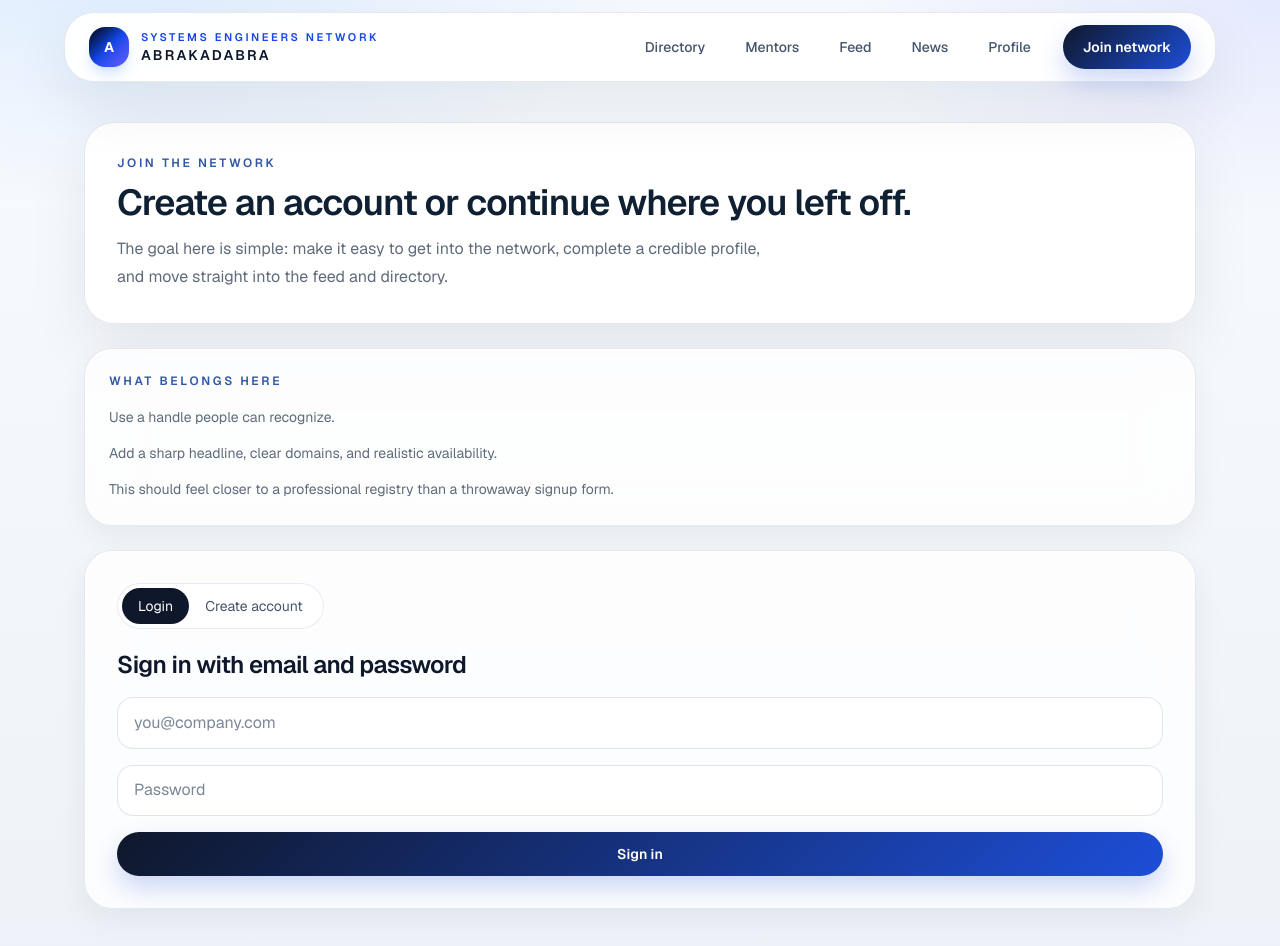
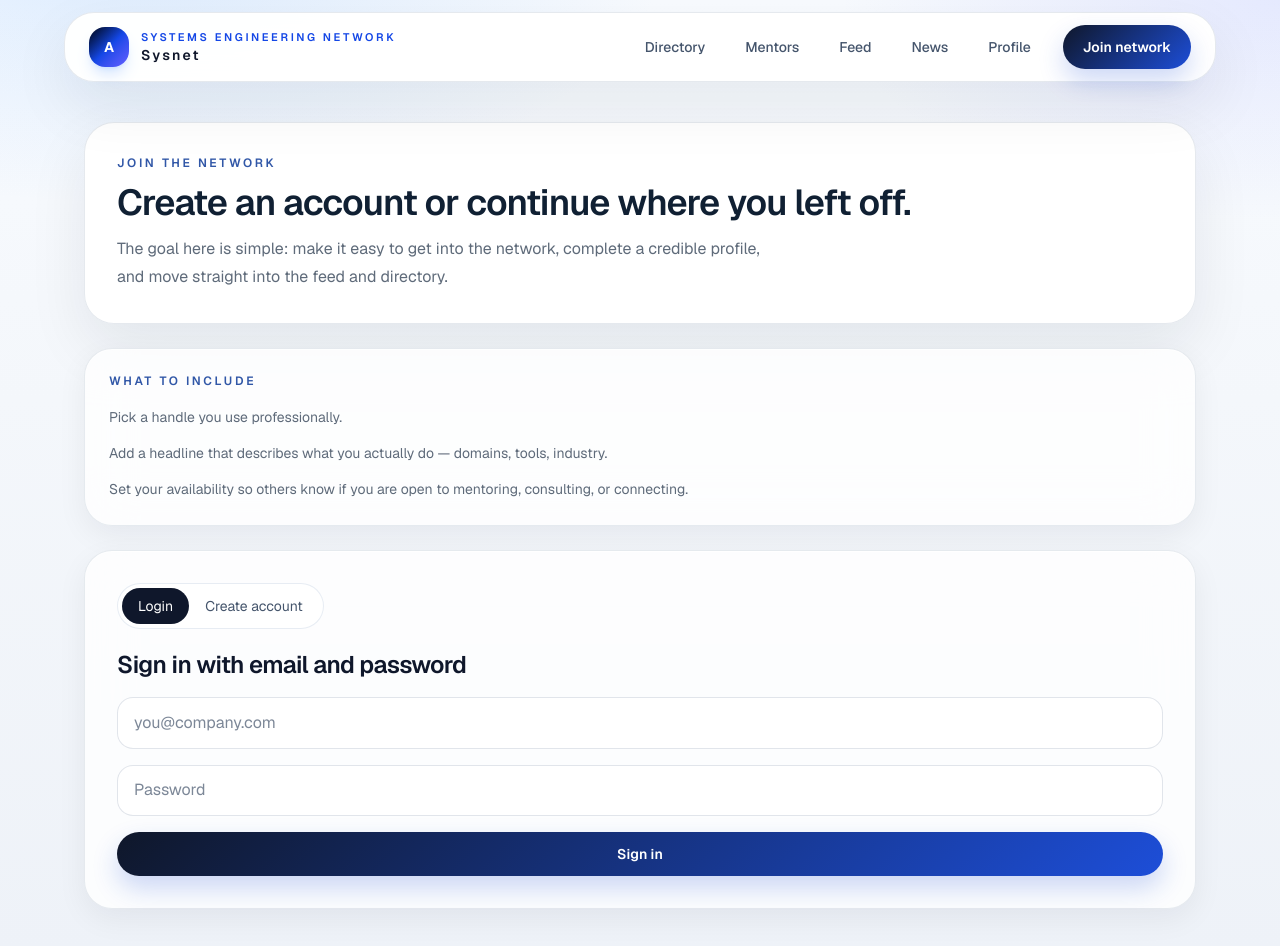
Before and after one commit to asdsadsadsasadsa/sysnet-org, a Next.js app in the folder frontend/: page /onboarding in a window 1280 px wide. Shown: the top 946 px of the page. Built offline with nearby package versions, Linux system fonts and the light colour scheme; no server answers.

Commit message:
fix: scrub all placeholder names, dev-facing copy, and cringy marketing language across all pages

```diff
--- a/frontend/src/app/about/page.tsx
+++ b/frontend/src/app/about/page.tsx
@@ -4,9 +4,8 @@ export default function AboutPage() {
       <p className="eyebrow">About the network</p>
       <h1 className="section-title">A more serious place for systems engineers.</h1>
       <p className="max-w-3xl text-base leading-7 soft-muted">
-        ABRAKADABRA is a focused professional community for systems engineers. The point is not to mimic a noisy social
-        platform — it is to create a calmer space for practical knowledge sharing, standards-aware discussion, trusted
-        peer discovery, and durable professional relationships.
+        Sysnet is a professional community for systems engineers. The goal is practical knowledge sharing,
+        standards-aware discussion, and trusted peer discovery — not another noisy social feed.
       </p>
       <div className="grid gap-4 md:grid-cols-3">
         {[
--- a/frontend/src/app/feed/page.tsx
+++ b/frontend/src/app/feed/page.tsx
@@ -252,9 +252,7 @@ export default function FeedPage() {
         <aside className="shell-card p-6">
           <p className="eyebrow">Posting intent</p>
           <div className="mt-4 space-y-3 text-sm leading-6 soft-muted">
-            <p>Share practical lessons, not vague thought leadership.</p>
-            <p>Good posts usually include context, method, failure mode, and what changed.</p>
-            <p>If publishing fails, the message below should tell us exactly where the backend is unhappy.</p>
+            <p>Share what you have learned in practice — implementation notes, failure modes, methods that worked.</p>
           </div>
           <div className="mt-5 flex flex-wrap gap-3">
             <Link href="/profile" className="secondary-button px-4 py-2 text-sm">
@@ -268,7 +266,7 @@ export default function FeedPage() {
       </section>
 
       <div className="rounded-2xl border border-blue-200 bg-blue-50 px-5 py-4 text-sm text-blue-800 flex items-center justify-between gap-4">
-        <p>New to the network? Check out the latest announcements and platform updates.</p>
+        <p>New here? See what is happening in systems engineering — <a href="/news" className="text-blue-700 hover:underline">read the latest news</a>.</p>
         <Link href="/news" className="shrink-0 font-medium underline underline-offset-2 hover:text-blue-900">
           Visit News
         </Link>
--- a/frontend/src/app/layout.tsx
+++ b/frontend/src/app/layout.tsx
@@ -14,13 +14,13 @@ const geistMono = Geist_Mono({
 });
 
 export const metadata: Metadata = {
-  title: "ABRAKADABRA — Systems Engineers Network",
+  title: "Sysnet — Systems Engineering Network",
   description:
-    "Professional network for systems engineers: connect by domain, tooling, and MBSE practices.",
+    "Professional network for systems engineers. Find peers by domain, tooling, and MBSE practice.",
   openGraph: {
-    title: "ABRAKADABRA — Systems Engineers Network",
+    title: "Sysnet — Systems Engineering Network",
     description:
-      "Find peers, share systems engineering patterns, and build trusted professional connections.",
+      "Find peers, share systems engineering knowledge, and build trusted professional connections.",
     type: "website",
   },
 };
@@ -50,8 +50,8 @@ export default function RootLayout({
                     A
                   </div>
                   <div>
-                    <div className="text-[11px] font-semibold uppercase tracking-[0.24em] text-blue-700">Systems Engineers Network</div>
-                    <div className="text-sm font-semibold tracking-[0.16em] text-slate-900">ABRAKADABRA</div>
+                    <div className="text-[11px] font-semibold uppercase tracking-[0.24em] text-blue-700">Systems Engineering Network</div>
+                    <div className="text-sm font-semibold tracking-[0.16em] text-slate-900">Sysnet</div>
                   </div>
                 </Link>
               </div>
--- a/frontend/src/app/onboarding/page.tsx
+++ b/frontend/src/app/onboarding/page.tsx
@@ -232,11 +232,11 @@ export default function OnboardingPage() {
           </p>
         </div>
         <div className="shell-card p-6">
-          <p className="eyebrow">What belongs here</p>
+          <p className="eyebrow">What to include</p>
           <div className="mt-4 space-y-3 text-sm leading-6 soft-muted">
-            <p>Use a handle people can recognize.</p>
-            <p>Add a sharp headline, clear domains, and realistic availability.</p>
-            <p>This should feel closer to a professional registry than a throwaway signup form.</p>
+            <p>Pick a handle you use professionally.</p>
+            <p>Add a headline that describes what you actually do — domains, tools, industry.</p>
+            <p>Set your availability so others know if you are open to mentoring, consulting, or connecting.</p>
           </div>
         </div>
       </section>
@@ -312,21 +312,21 @@ export default function OnboardingPage() {
             </button>
           </div>
           <div className="grid gap-4 md:grid-cols-2">
-            <input placeholder="handle" value={handle} onChange={(e) => setHandle(e.target.value)} />
-            <input placeholder="public name" value={displayName} onChange={(e) => setDisplayName(e.target.value)} />
+            <input placeholder="Handle (e.g. jsmith)" value={handle} onChange={(e) => setHandle(e.target.value)} />
+            <input placeholder="Full name" value={displayName} onChange={(e) => setDisplayName(e.target.value)} />
             <label className="md:col-span-2 rounded-2xl border border-slate-200/80 bg-white/80 p-4 text-sm text-slate-700">
               <span className="block text-sm font-semibold text-slate-900">Profile visibility</span>
-              <span className="mt-1 block soft-muted">Public profiles appear in the people directory. Private profiles are visible only to you.</span>
+              <span className="mt-1 block soft-muted">Public profiles appear in the member directory. Private profiles are visible only to you.</span>
               <select className="mt-3" value={visibility} onChange={(e) => setVisibility(e.target.value as ProfileVisibility)}>
                 <option value="public">Public</option>
                 <option value="private">Private</option>
               </select>
             </label>
-            <input className="md:col-span-2" placeholder="headline" value={headline} onChange={(e) => setHeadline(e.target.value)} />
-            <input placeholder="location" value={location} onChange={(e) => setLocation(e.target.value)} />
-            <input placeholder="domains csv" value={domains} onChange={(e) => setDomains(e.target.value)} />
-            <input placeholder="tags csv" value={tags} onChange={(e) => setTags(e.target.value)} />
-            <input placeholder="open_to csv" value={openTo} onChange={(e) => setOpenTo(e.target.value)} />
+            <input className="md:col-span-2" placeholder="Headline (e.g. Systems architect, aerospace & defense)" value={headline} onChange={(e) => setHeadline(e.target.value)} />
+            <input placeholder="Location (e.g. Seattle, WA)" value={location} onChange={(e) => setLocation(e.target.value)} />
+            <input placeholder="Domains, comma-separated (e.g. MBSE, safety, embedded)" value={domains} onChange={(e) => setDomains(e.target.value)} />
+            <input placeholder="Tags, comma-separated (e.g. SysML, DOORS, Cameo)" value={tags} onChange={(e) => setTags(e.target.value)} />
+            <input placeholder="Open to (e.g. mentoring, consulting, hiring)" value={openTo} onChange={(e) => setOpenTo(e.target.value)} />
           </div>
           <div className="flex flex-wrap gap-3">
             <button className="primary-button">{hasProfile ? "Save changes" : "Save profile"}</button>
--- a/frontend/src/app/page.tsx
+++ b/frontend/src/app/page.tsx
@@ -6,7 +6,7 @@ export const dynamic = "force-dynamic";
 
 const proofPoints = [
   ["Find credible peers", "Search by domain, tooling, and availability to connect with engineers who actually work in your space."],
-  ["Trade practical knowledge", "Share implementation notes, patterns, and field-tested lessons instead of shouting into a generic social app."],
+  ["Trade practical knowledge", "Share implementation notes, field-tested patterns, and hard-won lessons with engineers who care about the same problems."],
   ["Build professional trust", "Make it easier to discover mentors, consultants, collaborators, and hiring leads inside a systems-focused network."],
 ];
 
@@ -61,8 +61,8 @@ export default async function Home({
         <div className="absolute inset-y-0 right-0 hidden w-[42%] bg-[radial-gradient(circle_at_top,rgba(96,165,250,0.28),transparent_55%),radial-gradient(circle_at_bottom,rgba(99,102,241,0.2),transparent_50%)] lg:block" />
         <div className="relative max-w-3xl space-y-6">
           <div className="flex flex-wrap gap-2">
-            <span className="pill">Professional network for systems engineers</span>
-            <span className="pill">MBSE • Systems thinking • Trusted peers</span>
+            <span className="pill">Systems engineering network</span>
+            <span className="pill">MBSE · SysML · Safety · Aerospace · Defense · Automotive</span>
           </div>
           <div className="space-y-4">
             <h1 className="grad-title text-4xl font-semibold tracking-tight md:text-6xl">
--- a/frontend/src/app/people/page.tsx
+++ b/frontend/src/app/people/page.tsx
@@ -37,12 +37,11 @@ export default function PeoplePage() {
           <p className="eyebrow">Expert discovery</p>
           <h1 className="section-title mt-3">Member directory</h1>
           <p className="mt-3 max-w-2xl text-base leading-7 soft-muted">
-            Search for systems engineers by specialty, tooling, and availability. The goal is to make the network
-            feel like a trusted expert graph, not a random profile cemetery.
+            Search by domain, tooling, and availability to find engineers working in your area of practice.
           </p>
         </div>
         <div className="shell-card p-6">
-          <p className="eyebrow">Filter the graph</p>
+          <p className="eyebrow">Filter</p>
           <div className="mt-4 space-y-3">
             <input placeholder="Search tags, headline, domain" value={q} onChange={(e) => setQ(e.target.value)} />
             <select value={openTo} onChange={(e) => setOpenTo(e.target.value)}>
```
Also changed, not shown: frontend/src/app/u/[handle]/page.tsx (+4 -4 lines).
